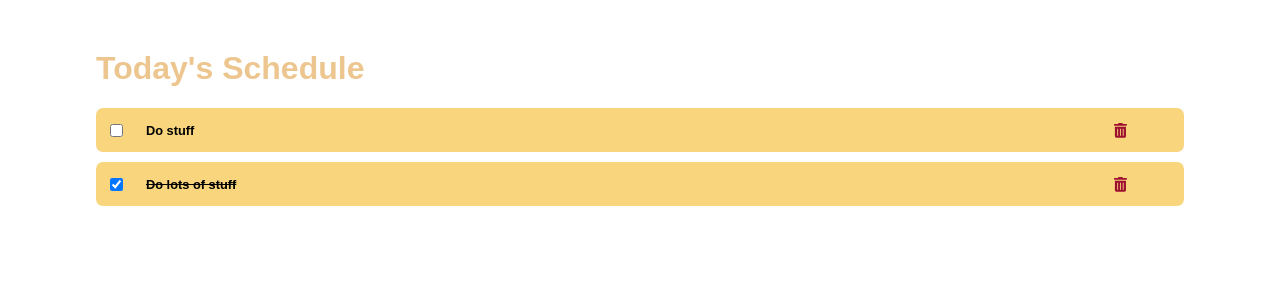
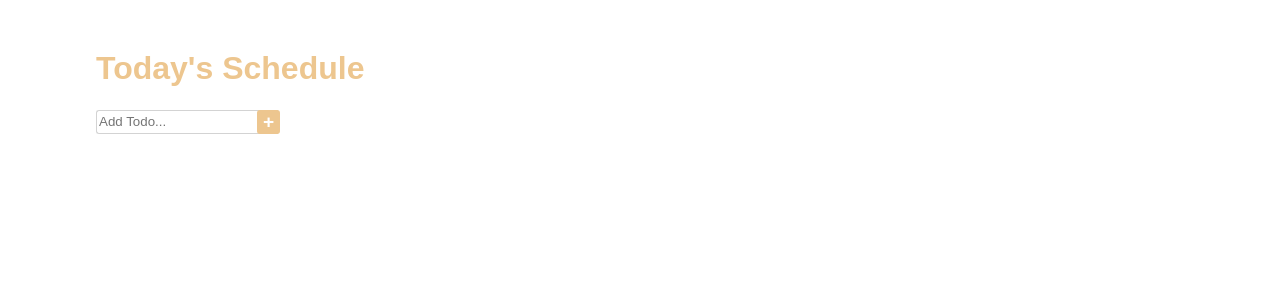
Before and after one commit to The-Nigeria-Development-Foundation/todo-app-miracle, an Angular app: page / in a window 1280 px wide. Shown: the top 300 px of the page. Built offline with nearby package versions, Linux system fonts and the light colour scheme.

Commit message:
feat: addTodoComponent UI & Logic

```diff
--- a/src/app/app.module.ts
+++ b/src/app/app.module.ts
@@ -1,5 +1,6 @@
 import { BrowserModule } from '@angular/platform-browser';
 import { NgModule } from '@angular/core';
+import { FormsModule } from '@angular/forms';
 
 import { AppComponent } from './app.component';
 import { TodosComponent } from './component/todos/todos.component';
@@ -19,7 +20,8 @@ import { FontAwesomeModule } from '@fortawesome/angular-fontawesome';
   ],
   imports: [
     BrowserModule,
-    FontAwesomeModule
+    FontAwesomeModule,
+    FormsModule
   ],
   providers: [],
   bootstrap: [AppComponent]
--- a/src/app/component/add-todo/add-todo.component.css
+++ b/src/app/component/add-todo/add-todo.component.css
@@ -0,0 +1,39 @@
+form {
+  margin-bottom: 20px;
+}
+
+.input-field {
+  height: 20px;
+  border-radius: 3px 0 0 3px;
+  border: 1px solid lightgrey;
+  border-right: none;
+  outline: none;
+}
+
+.input-field:focus-visible {
+  border: 1px solid grey;
+}
+
+.add-btn {
+  color: white;
+  font-size: 1.2em;
+  font-weight: 600;
+  background: #EDC68F;
+  border-radius: 3px;
+  border: none;
+  position: relative;
+  top: 1.5px;
+  right: 21px;
+}
+
+.isactive {
+  background: lightsalmon;
+}
+
+@media screen
+  and (min-device-width: 1200px)
+  and (max-device-width: 1600px) {
+    .input-field {
+      width: 50vw;
+    }
+  }
--- a/src/app/component/add-todo/add-todo.component.html
+++ b/src/app/component/add-todo/add-todo.component.html
@@ -1 +1,4 @@
-<p>add-todo works!</p>
+<form (ngSubmit)="handleSubmit()">
+  <input type="text" name="title" [(ngModel)]="title" placeholder="Add Todo..." class="input-field">
+  <input type="submit" value="+" class="add-btn" [ngClass]="setClasses()">
+</form>
--- a/src/app/component/add-todo/add-todo.component.ts
+++ b/src/app/component/add-todo/add-todo.component.ts
@@ -1,4 +1,4 @@
-import { Component, OnInit } from '@angular/core';
+import { Component, OnInit, EventEmitter, Output } from '@angular/core';
 
 @Component({
   selector: 'app-add-todo',
@@ -7,9 +7,32 @@ import { Component, OnInit } from '@angular/core';
 })
 export class AddTodoComponent implements OnInit {
 
+  @Output() addTodo: EventEmitter<any> = new EventEmitter();
+
+  title:string;
+
   constructor() { }
 
   ngOnInit(): void {
   }
 
+  //  Sets classes for component dynamically
+  setClasses(): any {
+    return {
+      isactive: this.title ? true : false
+    }
+  }
+
+  handleSubmit(): void {
+
+    const todo = {
+      id: Math.random() * 100,
+      title: this.title,
+      completed: false
+    };
+
+    this.addTodo.emit(todo);
+
+    this.title = '';
+  }
 }
--- a/src/app/component/todo-item/todo-item.component.ts
+++ b/src/app/component/todo-item/todo-item.component.ts
@@ -21,12 +21,11 @@ export class TodoItemComponent implements OnInit {
 
   ngOnInit(): void { }
 
-
   //  Declares variable for fontawesome trashAlt icon
     trashIcon = faTrashAlt;
 
 
-  //  Sets classes for component dynamically
+  //  Sets classes dynamically
   setClasses(): any {
     return {
       'todo-item': true,
--- a/src/app/component/todos/todos.component.html
+++ b/src/app/component/todos/todos.component.html
@@ -1,6 +1,8 @@
+<app-add-todo (addTodo)="addTodo($event)"></app-add-todo>
+
 <app-todo-item class="todos"
-*ngFor="let todo of todos"
-[todo]="todo"
-(deleteTodo)="deleteTodo($event)"
->
+  *ngFor="let todo of todos"
+  [todo]="todo"
+  (deleteTodo)="deleteTodo($event)"
+  >
 </app-todo-item>
--- a/src/app/component/todos/todos.component.ts
+++ b/src/app/component/todos/todos.component.ts
@@ -9,6 +9,7 @@ import { Todo } from '../../models/Todo';
 })
 
 export class TodosComponent implements OnInit {
+
   todos:Todo[];
 
   constructor(private todoService:TodoService) { }
@@ -17,8 +18,25 @@ export class TodosComponent implements OnInit {
     this.todos = this.todoService.getTodos();
   }
 
+
+  //  Deletes todo in localStorage and UI
   deleteTodo(todo:Todo) {
+
+    //  Deletes todo in UI
     this.todos = this.todos.filter(todoKey => todoKey.id !== todo.id);
-    this.todoService.DeleteTodo(this.todos);
+
+    //  Deletes todo in localStorage
+    this.todoService.replaceTodos(this.todos);
+  }
+
+
+  // Adds todo in localStorage and UI
+  addTodo(todo:Todo) {
+
+    //  Adds todo in UI
+    this.todos.push(todo);
+
+    //  Adds todo in localStorage
+    this.todoService.replaceTodos(this.todos);
   }
 }
--- a/src/app/services/todo.service.ts
+++ b/src/app/services/todo.service.ts
@@ -4,28 +4,26 @@ import { Todo } from '../models/Todo';
 @Injectable({
   providedIn: 'root'
 })
+
+
+//  Manages all localStorage operations
 export class TodoService {
 
   constructor() { }
 
-  //  Gets todos from localStoragae
+
+  //  Gets todos from localStorage
   getTodos():Todo[] {
-    let todos = [
-      {
-        title: 'Do stuff',
-        id: 1,
-        completed: false
-      },
-      {
-        title: 'Do lots of stuff',
-        id: 2,
-        completed: true
-      }
-    ];
-    localStorage.setItem('todo-app', JSON.stringify(todos));
-    //localStorage.clear();
     return JSON.parse(localStorage.getItem('todo-app') || '[]')
   }
+
+
+
+  //  Adds or Deletes specific todo in localStorage by replacing with new todos
+  replaceTodos(todos):void {
+    localStorage.setItem('todo-app', JSON.stringify(todos));
+  }
+
 
 
   //  Toggles specific todo completed property in localStorage
@@ -38,15 +36,10 @@ export class TodoService {
     todos.map((todoKey) => {
 
       if (todo.id === todoKey.id) {
+
         todoKey.completed = !todoKey.completed;
         localStorage.setItem('todo-app', JSON.stringify(todos));
       }
     })
   }
-
-
-  //  Deletes specific todo in localStorage
-  DeleteTodo(todos):void {
-    localStorage.setItem('todo-app', JSON.stringify(todos));
-  }
 }
```
